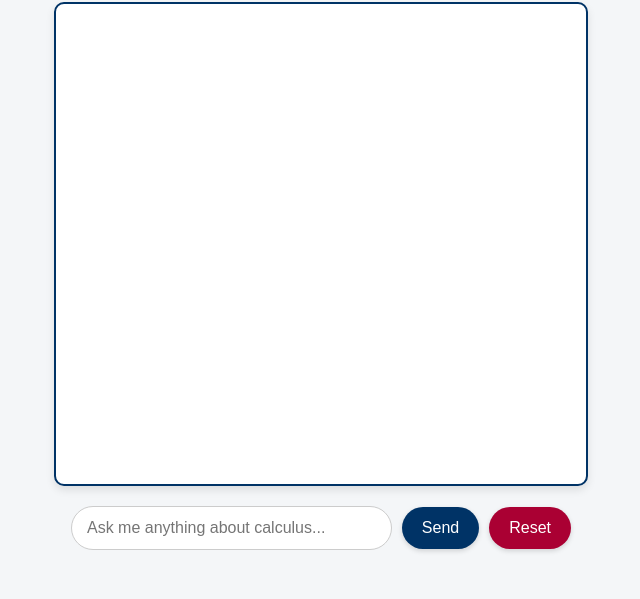
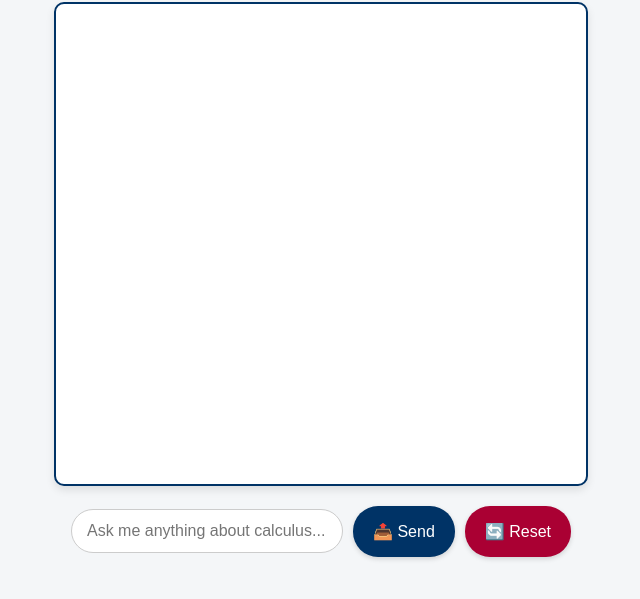
Before and after one commit to potterdp/potterdp.github.io, a website: page index.html in a window 1280 px wide. Shown: the part 89-688 px from the top of the page, without its empty margins (319-959 px from the left). Drawn offline with nearby package versions, Linux system fonts and the light colour scheme.

Commit message:
Update index.html
minor aesthetic tweaks

```diff
--- a/index.html
+++ b/index.html
@@ -109,10 +109,10 @@
 
     #sendButton,
     #resetButton {
-      padding: 12px 20px;
+      padding: 16px 20px;
       font-size: 1rem;
       border: none;
-      border-radius: 40px;
+      border-radius: 25px;
       cursor: pointer;
       transition: background-color 0.3s, transform 0.2s;
       box-shadow: 0 2px 5px rgba(0,0,0,0.15);
@@ -185,8 +185,8 @@
 
   <div id="inputRow">
     <input type="text" id="userInput" placeholder="Ask me anything about calculus..." />
-    <button id="sendButton">Send</button>
-    <button id="resetButton">Reset</button>
+    <button id="sendButton">📤 Send</button>
+    <button id="resetButton">🔄 Reset</button>
   </div>
 
   <!--
```
